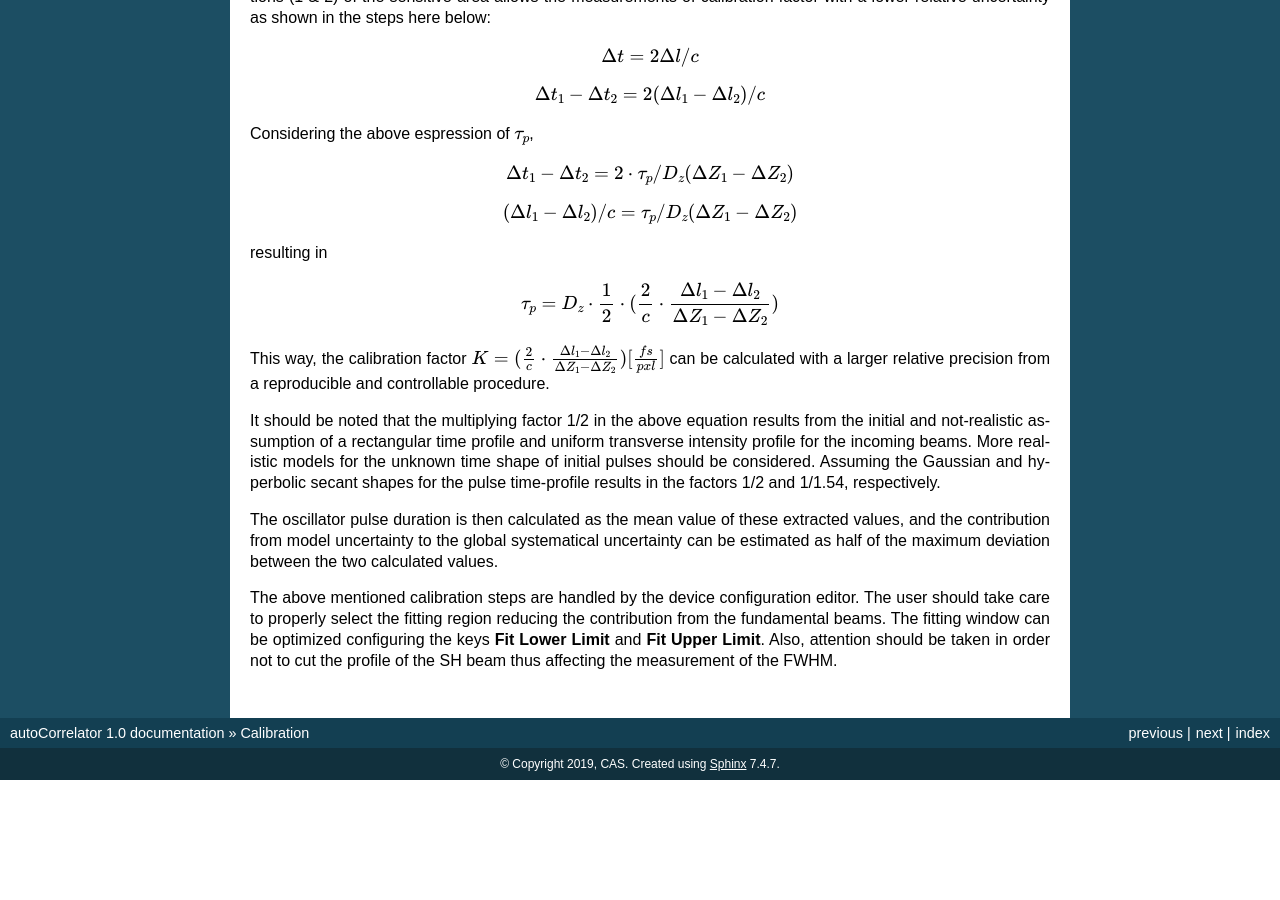
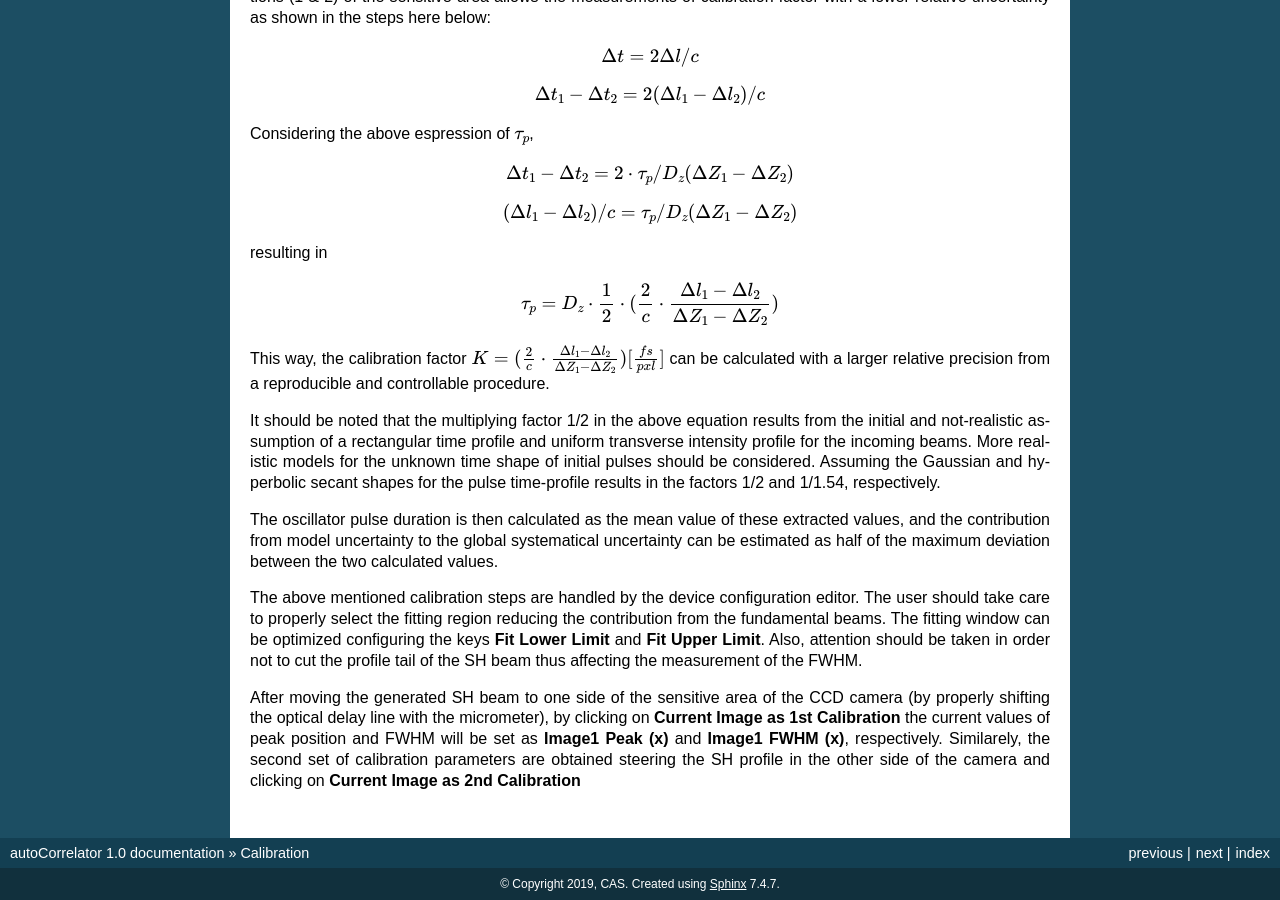
Before and after one commit to European-XFEL/imageProcessor, a Sphinx documentation site: the page built from doc/source/calibration.rst, in a window 1280 px wide and 900 px high, scrolled down 784 px. Built offline with Sphinx 7.4.7, drawn with Linux system fonts in a browser that asks for light colours; before the commit the page ends 1564 px from its top, so only the background shows below that.

Commit message:
calibration: acquisition of calib images

```diff
--- a/doc/source/calibration.rst
+++ b/doc/source/calibration.rst
@@ -88,5 +88,13 @@ configuration editor. The user should take care to properly
 select the fitting region reducing the contribution from the fundamental beams.
 The fitting window can be optimized configuring the keys **Fit Lower Limit**
 and **Fit Upper Limit**.
-Also, attention should be taken in order not to cut the profile of the SH beam
-thus affecting the measurement of the FWHM.
+Also, attention should be taken in order not to cut the profile tail
+of the SH beam thus affecting the measurement of the FWHM.
+
+After moving the generated SH beam to one side of the sensitive area of the
+CCD camera (by properly shifting the optical delay line with the micrometer),
+by clicking on **Current Image as 1st Calibration** the current values of
+peak position and FWHM will be set as **Image1 Peak (x)** and
+**Image1 FWHM (x)**, respectively. Similarely, the second set of calibration
+parameters are obtained steering the SH profile in the other side of the
+camera and clicking on **Current Image as 2nd Calibration**
```
